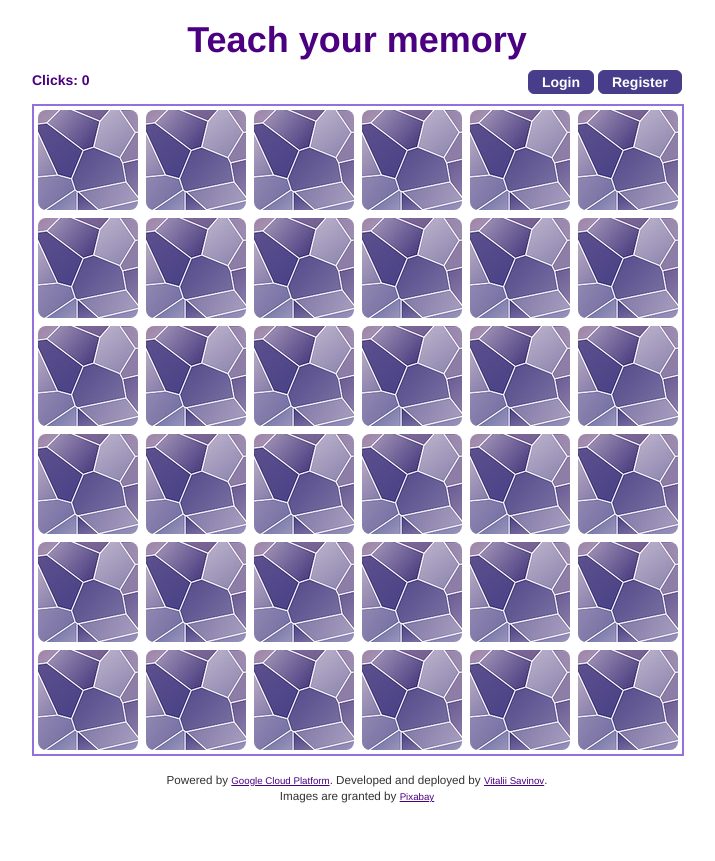
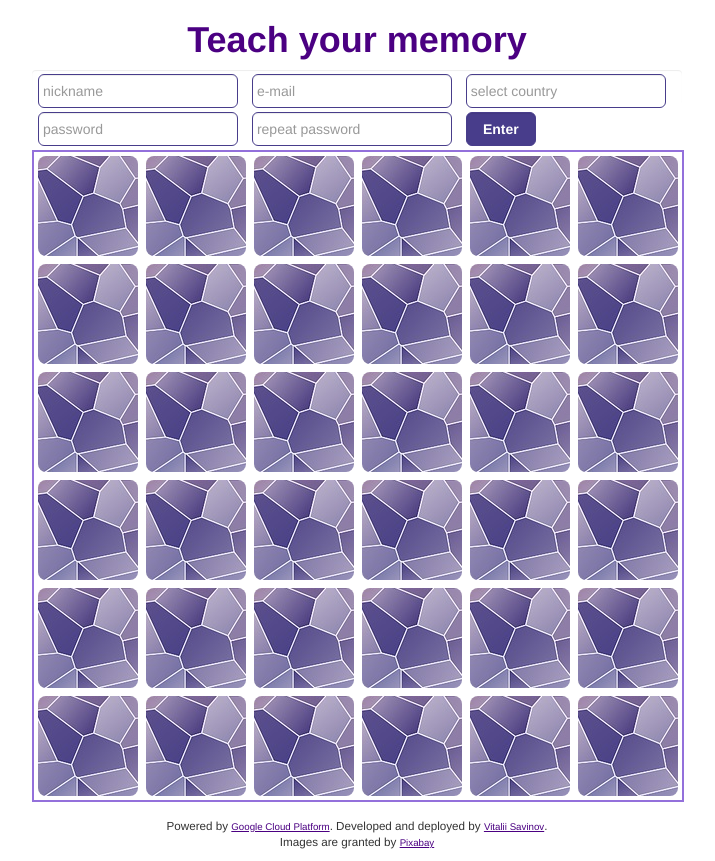
Before and after one commit to vitsavinov/memteach, a website built with webpack: page index.html in a window 1280 px wide. Both pictures are taken after a click on the button "Register". Shown: the whole page, without its empty margins (283-998 px from the left). Before the commit the page ends 815 px from the top, so only its background shows below. Built offline with nearby package versions, Linux system fonts and the light colour scheme.

Commit message:
Functions for the authentification forms added

```diff
--- a/index.html
+++ b/index.html
@@ -19,6 +19,18 @@
         document.querySelector('[data-component="counter"]').style.display='inline-block';
         document.querySelector('[data-component="auth-buttons"]').style.display='inline-block';
       }
+
+      function openRegisterForm() {
+        document.querySelector('[data-component="counter"]').style.display='none';
+        document.querySelector('[data-component="auth-buttons"]').style.display='none';
+        document.querySelector('[data-component="register-form"]').style.display='inline-block';
+      }
+
+      function closeRegisterForm() {
+        document.querySelector('[data-component="register-form"]').style.display='none';
+        document.querySelector('[data-component="counter"]').style.display='inline-block';
+        document.querySelector('[data-component="auth-buttons"]').style.display='inline-block';
+      }
   </script>
 
 
@@ -30,14 +42,25 @@
     <div class="view" data-component="card-table">
     <p class="counter" data-component="counter">Clicks: </p>
     <div class="auth" data-component="auth-buttons">
-        <p class="login" data-component="login"><button type='button' class='login' onclick="openLoginForm()">Login</button></p>
-        <p class="register" data-component="register"><button type='button' class='register'>Register</button></p>
+        <p class="login" data-component="login"><button type="button" class="login" onclick="openLoginForm()">Login</button></p>
+        <p class="register" data-component="register"><button type="button" class="register" onclick="openRegisterForm()">Register</button></p>
     </div>
+
     <div class="auth-login" data-component="login-form">
         <p class="form-control" data-component="login-fields">
-            <input type="text" class="form-control" placeholder="nickname">
-            <input type="text" class="form-control" placeholder="password">
+            <input id="login-name" type="text" class="form-control" required name="nickname" placeholder="nickname">
+            <input id="login-password" type="text" class="form-control" required name="password" placeholder="password">
             <button type="button" class="form-control" onclick="closeLoginForm()">Enter</button>
+        </p>
+    </div>
+    <div class="auth-register" data-component="register-form">
+        <p class="form-control" data-component="register-fields">
+            <input id="register-name" type="text" class="form-control" required name="nickname" placeholder="nickname">
+            <input id="register-email" type="text" class="form-control" required name="e-mail" placeholder="e-mail">
+            <input id="register-country" type="text" class="form-control" required name="country" placeholder="select country">
+            <input id="register-password1" type="text" class="form-control" required name="password1" placeholder="password">
+            <input id="register-password2" type="text" class="form-control" required name="password2" placeholder="repeat password">
+            <button type="button" class="form-control" onclick="closeRegisterForm()">Enter</button>
         </p>
     </div>
     <table>
--- a/memory.css
+++ b/memory.css
@@ -68,6 +68,12 @@ img:hover {
   display: none;
 }
 
+.auth-register {
+  width: 650px;
+  height: 80px;
+  display: none;
+}
+
 .login {
   display: inline-block;
   font-weight: bold;
@@ -104,9 +110,9 @@ p.form-control {
 input.form-control {
   display: inline-block;
   padding: 0px 0px 0px 4px;
-  margin: 0px 16px 0px 0px;
+  margin: 4px 10px 0px 0px;
   color: Indigo;
-  width: 256px;
+  width: 200px;
   border: 1px solid DarkSlateBlue;
   border-radius: 6px;
 }
@@ -115,7 +121,7 @@ button.form-control {
   display: inline-block;
   font-weight: bold;
   padding: 0px 6px 0px 6px;
-  margin: 0px 0px 0px 16px;
+  margin: 4px 0px 0px 0px;
   width: 70px;
   color: White;
   background-color: DarkSlateBlue;
```
